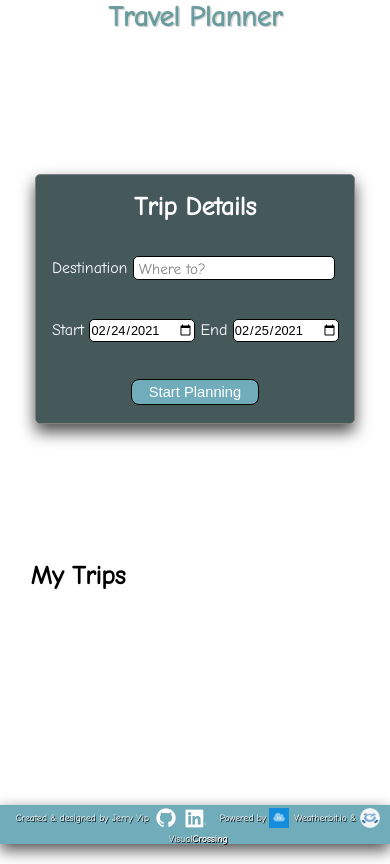
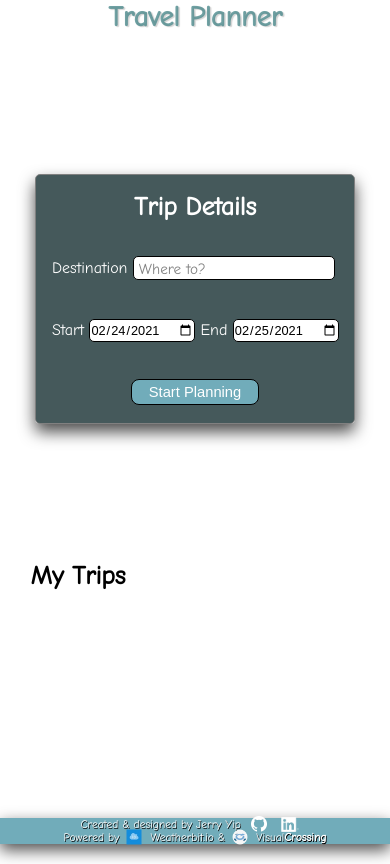
Before and after one commit to jerrycyip/travel-app, a website built with webpack: page src/client/views/index.html in a window 390 px wide. Built offline with nearby package versions, Linux system fonts and the light colour scheme.

Commit message:
mobile phone responsive footer

```diff
--- a/src/client/styles/footer.scss
+++ b/src/client/styles/footer.scss
@@ -45,7 +45,10 @@
         //text-shadow: none;
     }
         //vertical-align: text-bottom;
+}
 
+#creator, #data-attrib{
+    display: inline-block;
 }
 
 #gh-logo {
@@ -81,13 +84,13 @@ a {
         font-size:0.85em;
     }
     #footer #weather-attrib{
-        margin-left: 0.75em;
+        //margin-left: 0.85em;
     }
 }
 
 @media only screen and (max-width: 700px){
     #footer {
-        font-size:0.75em;
+        font-size:0.9em;
     }
     #footer #weather-attrib{
         margin-left: 0em;
@@ -96,27 +99,28 @@ a {
         margin-right: -20px;
     }
 }
+/* two line footer for mobile phone devices */
+@media only screen and (max-width: 475px){
+    #gh-logo, #li-logo{
+        transform: scale(0.25);
+    }
+    #vc-logo, #wb-logo{
+        transform: scale(0.3);
+    }
+    #creator, #data-attribu{
+        margin-top: -0.75em;
+        margin-bottom: -0.75em;
+    }
+}
 @media only screen and (max-width: 380px){
-   /* footer{
-        padding: 8px 15px;
-    }
 
-    h1 {
-        font-size: .6em;
-    }
-    */
     #li-logo {
-        transform: scale(0.25);
-        margin: -22px;
+        transform: scale(0.2);
+        margin: -25px;
     }
 
     #gh-logo {
-        transform: scale(0.25);
-        margin: -20px;
+        transform: scale(0.2);
+        margin: -25px;
     }
-    /*
-    #li-logo, #gh-logo {
-        transform: scale(0.3);
-    }
-    */
 }
--- a/src/client/views/index.html
+++ b/src/client/views/index.html
@@ -52,7 +52,8 @@
             </div>
         </section>
         <div id="footer">
-            <span id="creator">
+            <div id="creator">
+            <span>
                 Created & designed by Jerry Yip
             </span>
             <a href="https://github.com/jerrycyip">
@@ -61,6 +62,8 @@
             <a href="https://www.linkedin.com/in/jerrycyip/">
                 <img src="../media/In-White-59px-R.png" id="li-logo">
             </a>
+        </div>
+        <div id="data-attrib">
             <span id="weather-attrib">
                 Powered by&nbsp
                 <a href="https://weatherbit.io/">
@@ -74,6 +77,7 @@
 
             </span>
         </div>
+        </div>
     </main>
     <!--<script src="app.js" type="text/javascript"></script> -->
 </body>
```
